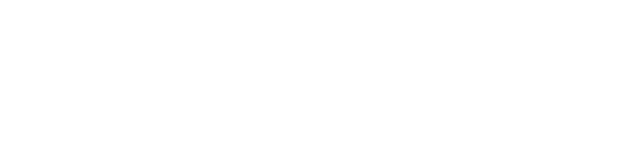
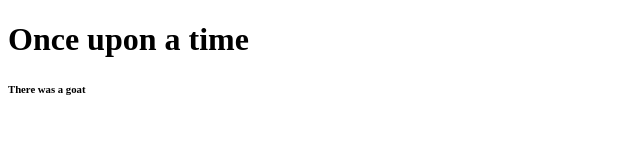
Before and after one commit to TartFroYo/TartFroYo.github.io, a plain HTML site: page index.html in a window 1280 px wide. Shown: the whole page, without its empty margins (0-640 px from the left). Drawn offline with Linux system fonts and the light colour scheme.

Commit message:
Update index.html

```diff
--- a/index.html
+++ b/index.html
@@ -5,7 +5,9 @@
         <title>Tab Title</title>
     </head>
     <body>
+        <h1>Once upon a time</h1>
 
+        <h6>There was a goat</h6>
 
 
     </body>
```
